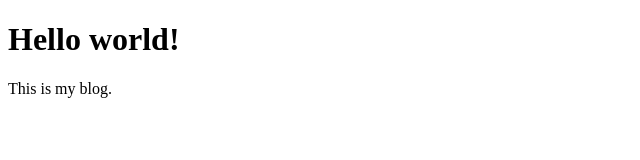
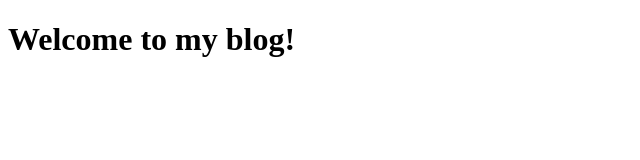
Before and after one commit to yyleocn/blog, a plain HTML site: page index.html in a window 1280 px wide. Shown: the whole page, without its empty margins (0-640 px from the left). Drawn offline with Linux system fonts and the light colour scheme.

Commit message:
edit index.html

```diff
--- a/index.html
+++ b/index.html
@@ -1,5 +1,5 @@
 <!DOCTYPE html>
-<html lang="en">
+<html lang="zh-Hans">
 <head>
     <meta charset="UTF-8">
     <meta name="viewport" content="width=device-width, initial-scale=1.0">
@@ -7,7 +7,6 @@
     <title>My Blog</title>
 </head>
 <body>
-    <h1>Hello world!</h1>
-    <p>This is my blog.</p>
+    <h1>Welcome to my blog!</h1>
 </body>
 </html>
```
